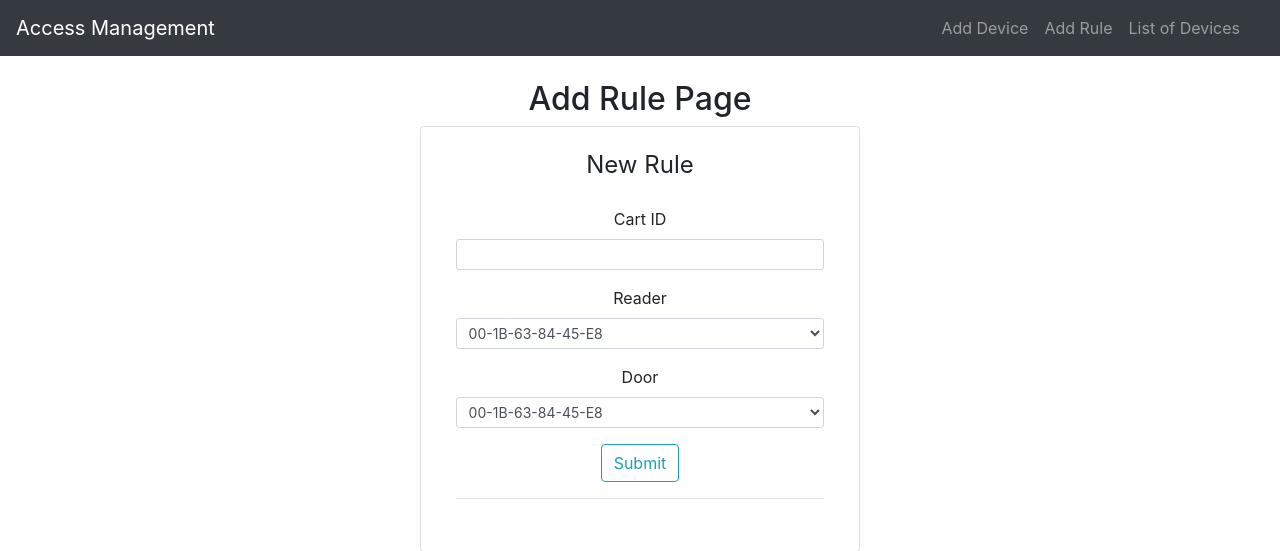
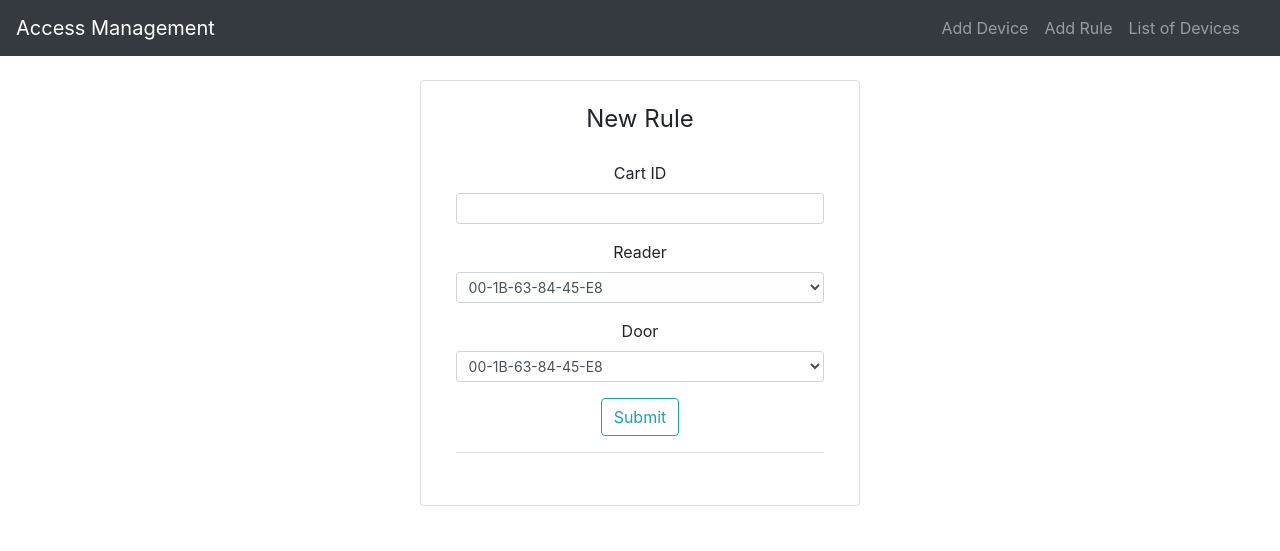
Before and after one commit to kaoiks/SW_repo, a Flask app: page /add_rule in a window 1280 px wide. Shown: the top 551 px of the page. Run offline with Flask 2, Linux system fonts and the light colour scheme; data comes from the database, SQL or seed files in the repository; some libraries are stand-ins or nearby versions.

Commit message:
Update add_rule.html

```diff
--- a/application/templates/add_rule.html
+++ b/application/templates/add_rule.html
@@ -2,7 +2,6 @@
 {% block content %}
 
 <div class="offset-2 mb-4 col-sm-8  flex-center text-center justify-content-center">
-    <h2>Add Rule Page</h2>
     <div class="card card-style offset-2 mb-4 col-sm-8  flex-center text-center justify-content-center">
         <div class="card-body">
             <form action="" method="POST">
```
